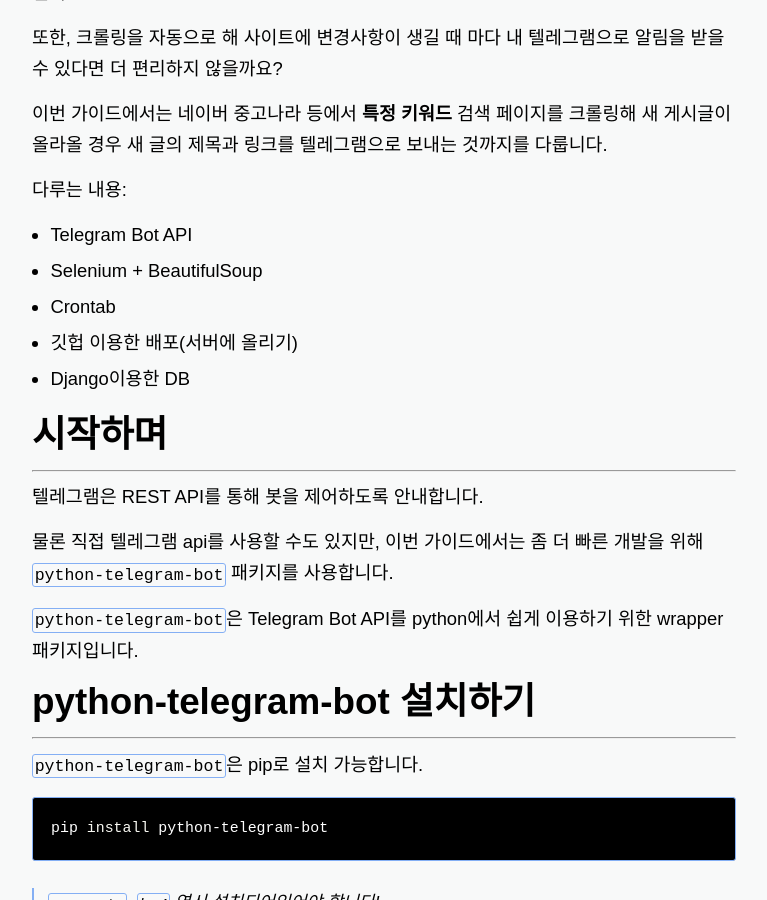
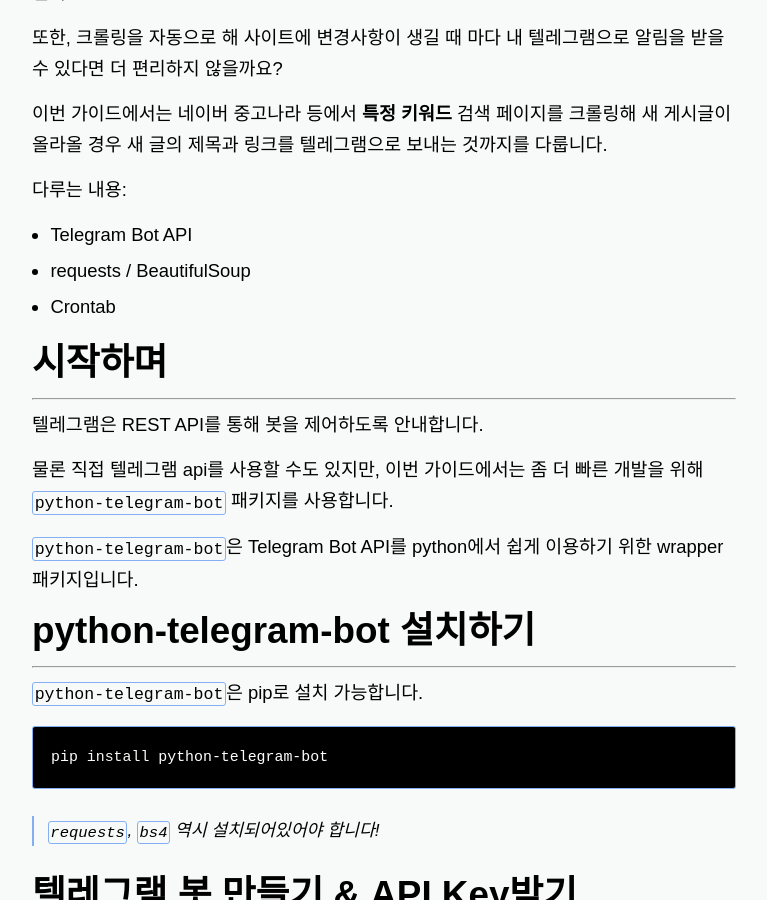
Before and after one commit to Beomi/beomi.github.io_2019, a Jekyll site: the page built from _posts/2017-04-20-HowToMakeWebCrawler-Notice-with-Telegram.md, in a window 1280 px wide and 900 px high, scrolled down 1069 px. Shown: the whole window, without its empty margins (256-1023 px from the left). Built offline with Jekyll 4.4.1, drawn with Linux system fonts in a browser that asks for light colours; nearby versions of some CDN libraries; some web fonts are replaced.

Commit message:
missing things fix

```diff
--- a/_posts/2017-04-20-HowToMakeWebCrawler-Notice-with-Telegram.md
+++ b/_posts/2017-04-20-HowToMakeWebCrawler-Notice-with-Telegram.md
@@ -24,10 +24,8 @@ image: /img/telegram.png
 다루는 내용:
 
   - Telegram Bot API
-  - Selenium + BeautifulSoup
+  - requests / BeautifulSoup
   - Crontab
-  - 깃헙 이용한 배포(서버에 올리기)
-  - Django이용한 DB
 
 ## 시작하며
 ---
```
